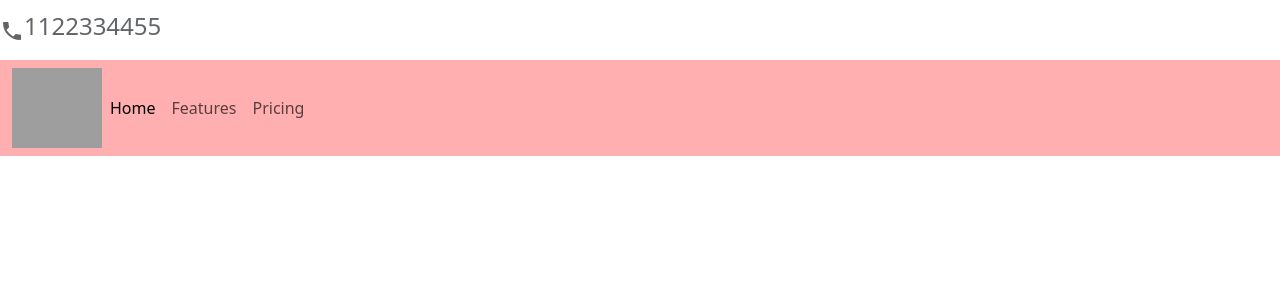
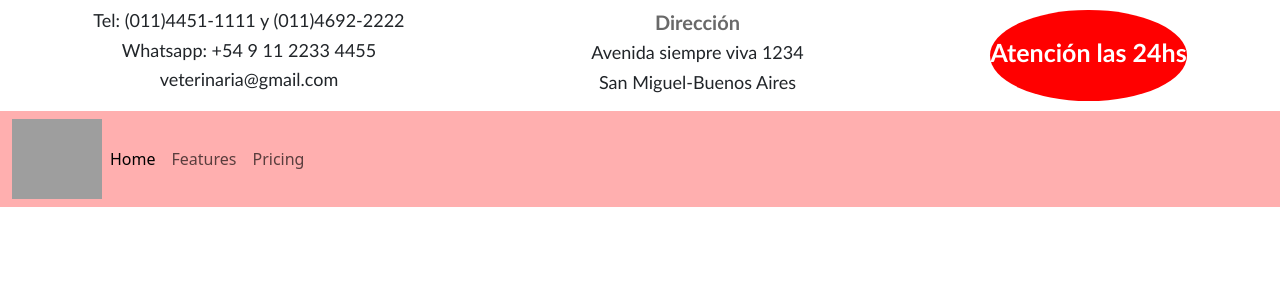
Before and after one commit to marce-lama/veterinaryProject, a React (Vite) app: page / in a window 1280 px wide. Shown: the top 300 px of the page. Built offline with nearby package versions, Linux system fonts and the light colour scheme; grey boxes are pictures that could not be loaded.

Commit message:
agregamos datos de portada sobre navbar

```diff
--- a/src/components/layout/navbar/Navbar.css
+++ b/src/components/layout/navbar/Navbar.css
@@ -1,3 +1,30 @@
 .myClass {
     background-color: rgb(255, 175, 175)
 }
+
+.datosContainer{
+    text-align: center;
+}
+
+.datosNavbar{
+    color: dimgray;
+    font-size: 20px;
+    font-family: 'Gill Sans', 'Gill Sans MT', Calibri, 'Trebuchet MS', sans-serif;
+    font-weight: bolder;
+}
+
+.datosNavbar2{
+    font-size: 18px;
+    font-family: 'Gill Sans', 'Gill Sans MT', Calibri, 'Trebuchet MS', sans-serif;
+}
+
+.atencionNavbar{
+    font-family: 'Gill Sans', 'Gill Sans MT', Calibri, 'Trebuchet MS', sans-serif;
+    font-size: 25px;
+    font-weight: bolder;
+    color: white;
+}
+.atencionNavbarContainer{
+    background-color: red;
+    border-radius: 50%;
+}
--- a/src/components/layout/navbar/Navbar.jsx
+++ b/src/components/layout/navbar/Navbar.jsx
@@ -5,10 +5,19 @@ import "../navbar/Navbar.css"
 const Navbar = () => {
   return (
     <div>
-      <div>
-        <div style={{display:"flex", alignItems: "center", opacity: 0.7, height:60}}>
-          <div> <PhoneIcon /></div>
-          <div><h4>1122334455</h4></div>
+      <div style={{display:"flex", justifyContent: "space-around", marginTop:10, marginBottom:10}}>
+        <div className="datosContainer">
+          <h4 className="datosNavbar2">Tel: (011)4451-1111 y (011)4692-2222</h4>
+          <h4 className="datosNavbar2">Whatsapp: +54 9 11 2233 4455</h4>
+          <h4 className="datosNavbar2">veterinaria@gmail.com</h4>
+        </div>
+        <div className="datosContainer">
+          <h4 className="datosNavbar">Dirección</h4>
+          <h4 className="datosNavbar2">Avenida siempre viva 1234</h4>
+          <h4 className="datosNavbar2">San Miguel-Buenos Aires</h4>
+        </div>
+        <div className="atencionNavbarContainer" style={{display:"flex", alignItems:"center"}}>
+          <h4 className="atencionNavbar">Atención las 24hs</h4>
         </div>
       </div>
       <div>
```
